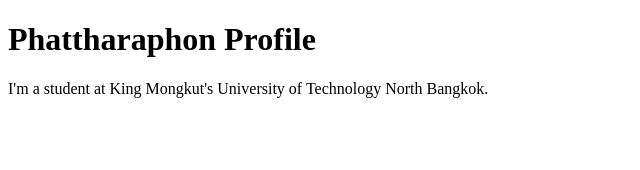
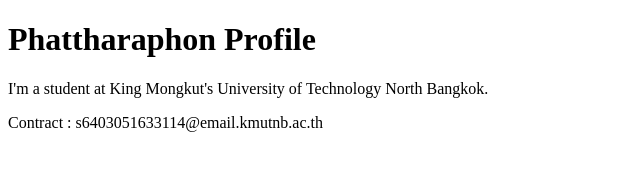
Before and after one commit to Slippy03/github-desktop-project_1_67, a plain HTML site: page index.html in a window 1280 px wide. Shown: the whole page, without its empty margins (0-640 px from the left). Drawn offline with Linux system fonts and the light colour scheme.

Commit message:
Add contract
Add contract

```diff
--- a/index.html
+++ b/index.html
@@ -8,5 +8,6 @@
 <body>
     <h1>Phattharaphon Profile</h1>
     <p>I'm a student at King Mongkut's University of Technology North Bangkok.</p>
+    <footer>Contract : s6403051633114@email.kmutnb.ac.th</footer>
 </body>
 </html>
```
